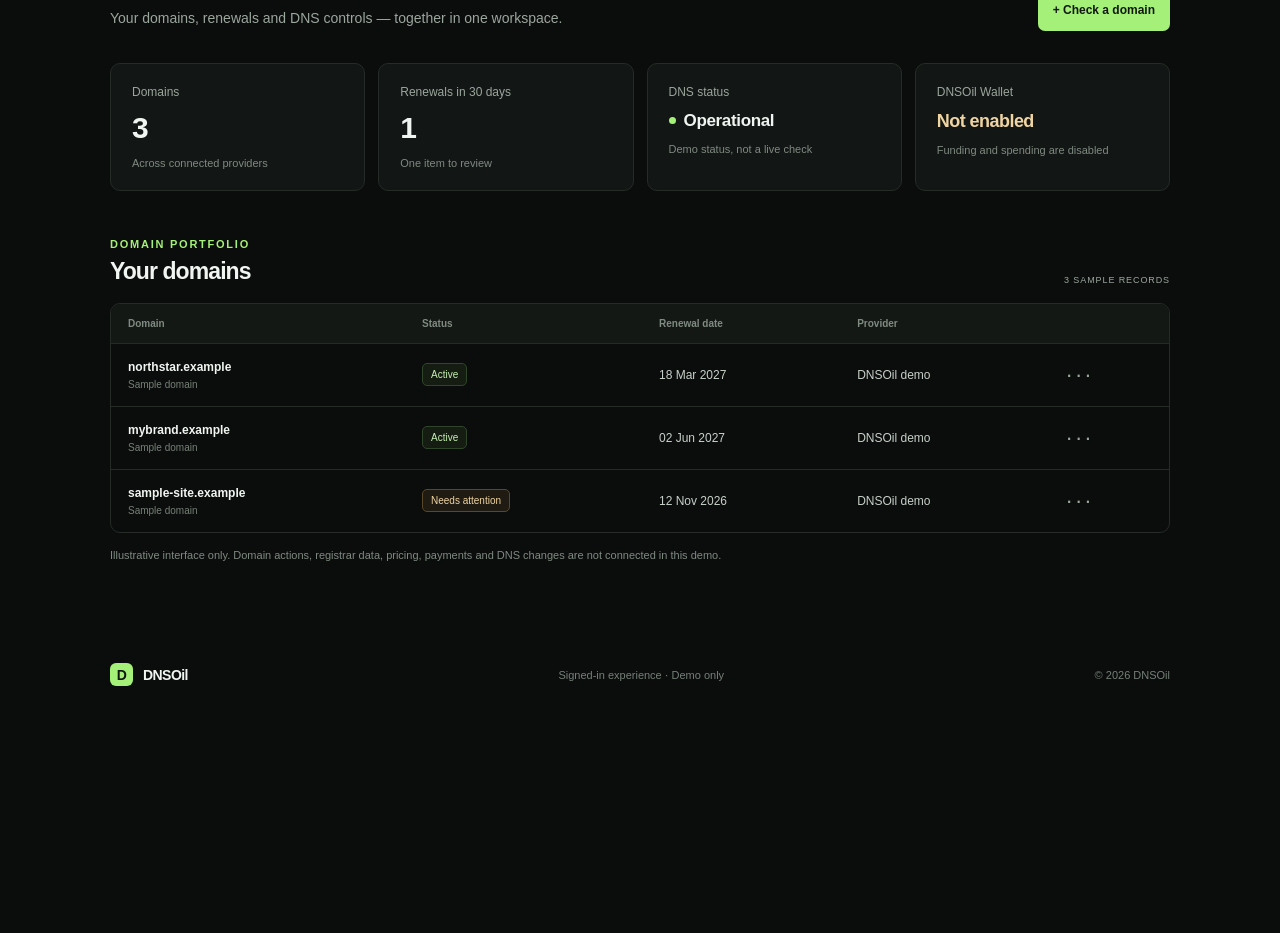
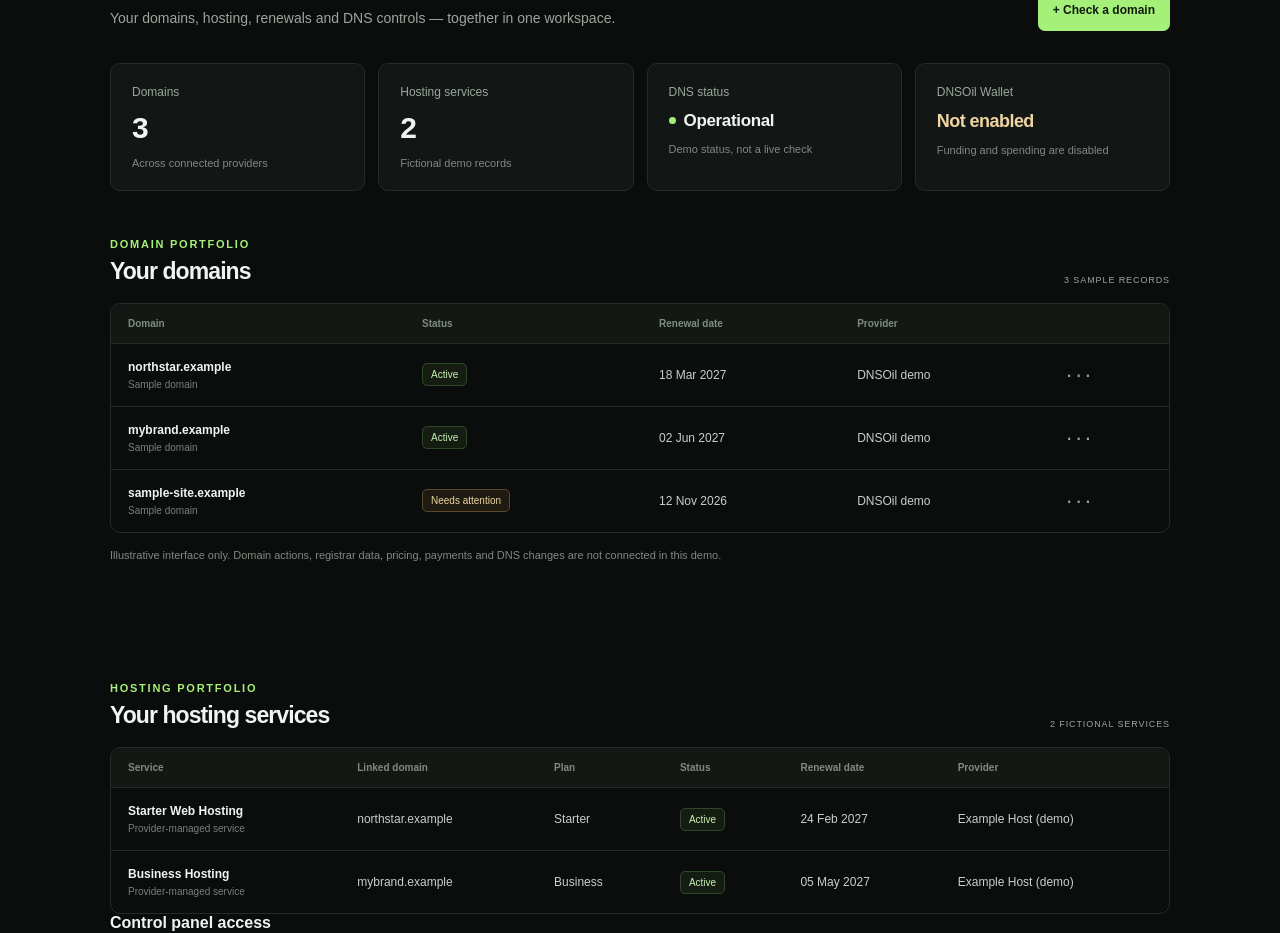
Before and after one commit to mystrdan/DNSOil, a Next.js app in the folder apps/web/: page /demo/dashboard in a window 1280 px wide. Shown: the part 323-1256 px from the top of the page. Before the commit the page ends 1047 px from the top, so only its background shows below. Built offline with nearby package versions, Linux system fonts and the light colour scheme.

Commit message:
feat(hosting): preview hosting portfolio in dashboard demo

```diff
--- a/apps/web/src/app/demo/dashboard/page.tsx
+++ b/apps/web/src/app/demo/dashboard/page.tsx
@@ -2,6 +2,11 @@ const domains = [
   { name: "northstar.example", status: "Active", renewal: "18 Mar 2027", provider: "DNSOil demo" },
   { name: "mybrand.example", status: "Active", renewal: "02 Jun 2027", provider: "DNSOil demo" },
   { name: "sample-site.example", status: "Needs attention", renewal: "12 Nov 2026", provider: "DNSOil demo" },
+];
+
+const hostingServices = [
+  { product: "Starter Web Hosting", domain: "northstar.example", provider: "Example Host (demo)", plan: "Starter", status: "Active", renewal: "24 Feb 2027" },
+  { product: "Business Hosting", domain: "mybrand.example", provider: "Example Host (demo)", plan: "Business", status: "Active", renewal: "05 May 2027" },
 ];
 
 export default function DemoDashboardPage() {
@@ -17,14 +22,14 @@ export default function DemoDashboardPage() {
         <div>
           <p className="eyebrow demoEyebrow">YOUR WORKSPACE <span className="demoPill">PREVIEW</span></p>
           <h1>Good evening, Alex.</h1>
-          <p className="intro">Your domains, renewals and DNS controls — together in one workspace.</p>
+          <p className="intro">Your domains, hosting, renewals and DNS controls — together in one workspace.</p>
         </div>
         <a className="demoPrimaryButton" href="/#domain-search">+ Check a domain</a>
       </section>
 
       <section className="demoStats" aria-label="Account overview">
         <article className="demoStat"><span>Domains</span><strong>3</strong><small>Across connected providers</small></article>
-        <article className="demoStat"><span>Renewals in 30 days</span><strong>1</strong><small>One item to review</small></article>
+        <article className="demoStat"><span>Hosting services</span><strong>2</strong><small>Fictional demo records</small></article>
         <article className="demoStat"><span>DNS status</span><strong className="demoHealthy"><i /> Operational</strong><small>Demo status, not a live check</small></article>
         <article className="demoStat demoWalletStat"><span>DNSOil Wallet</span><strong>Not enabled</strong><small>Funding and spending are disabled</small></article>
       </section>
@@ -43,6 +48,23 @@ export default function DemoDashboardPage() {
         </div>
         <p className="demoDisclaimer">Illustrative interface only. Domain actions, registrar data, pricing, payments and DNS changes are not connected in this demo.</p>
       </section>
+
+      <section className="demoDomainSection hostingDemoSection">
+        <div className="demoSectionHeading"><div><p className="eyebrow">HOSTING PORTFOLIO</p><h2>Your hosting services</h2></div><span className="demoCount">2 FICTIONAL SERVICES</span></div>
+        <div className="demoTableWrap">
+          <table className="demoTable">
+            <thead><tr><th>Service</th><th>Linked domain</th><th>Plan</th><th>Status</th><th>Renewal date</th><th>Provider</th></tr></thead>
+            <tbody>{hostingServices.map((service) => <tr key={service.product}>
+              <td><strong>{service.product}</strong><small>Provider-managed service</small></td>
+              <td>{service.domain}</td><td>{service.plan}</td>
+              <td><span className="domainStatus">{service.status}</span></td>
+              <td>{service.renewal}</td><td>{service.provider}</td>
+            </tr>)}</tbody>
+          </table>
+        </div>
+        <div className="hostingSecurityNote"><strong>Control panel access</strong><p>When a real provider is connected, DNSOil can show its official portal or use provider-supported, short-lived SSO. cPanel/Plesk passwords are not stored in DNSOil.</p></div>
+        <p className="demoDisclaimer">Example Host and all hosting records are fictional. No hosting provider, cPanel login or provisioning API is connected.</p>
+      </section>
       <footer><a className="wordmark" href="/"><span className="mark">D</span> DNSOil</a><span>Signed-in experience · Demo only</span><span>© {new Date().getFullYear()} DNSOil</span></footer>
     </main>
   );
```
